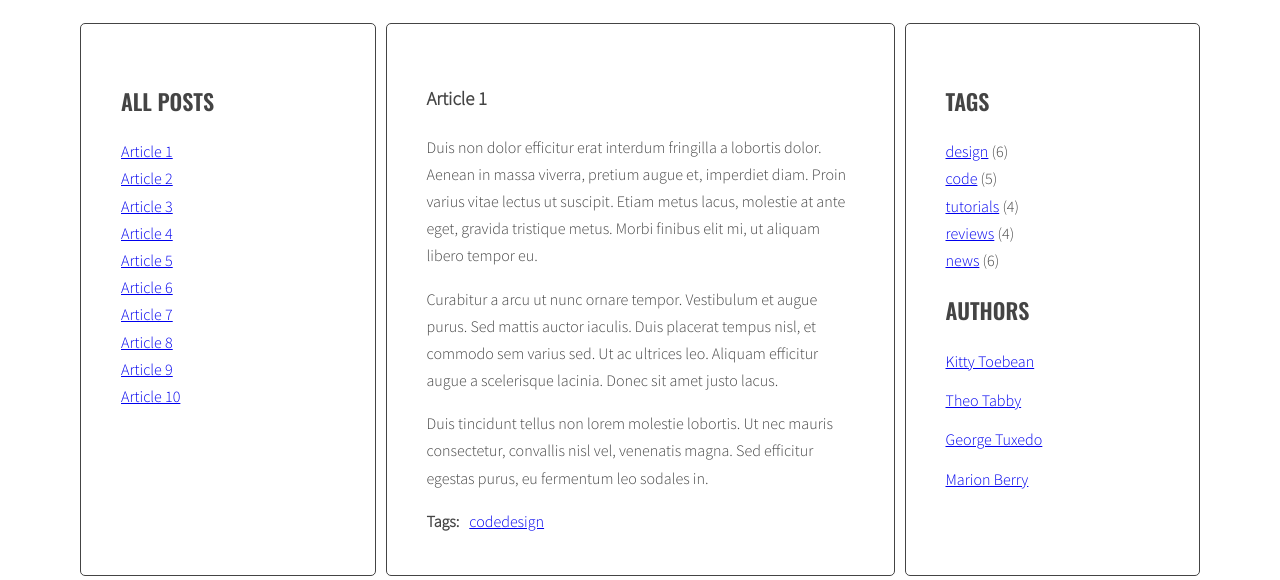
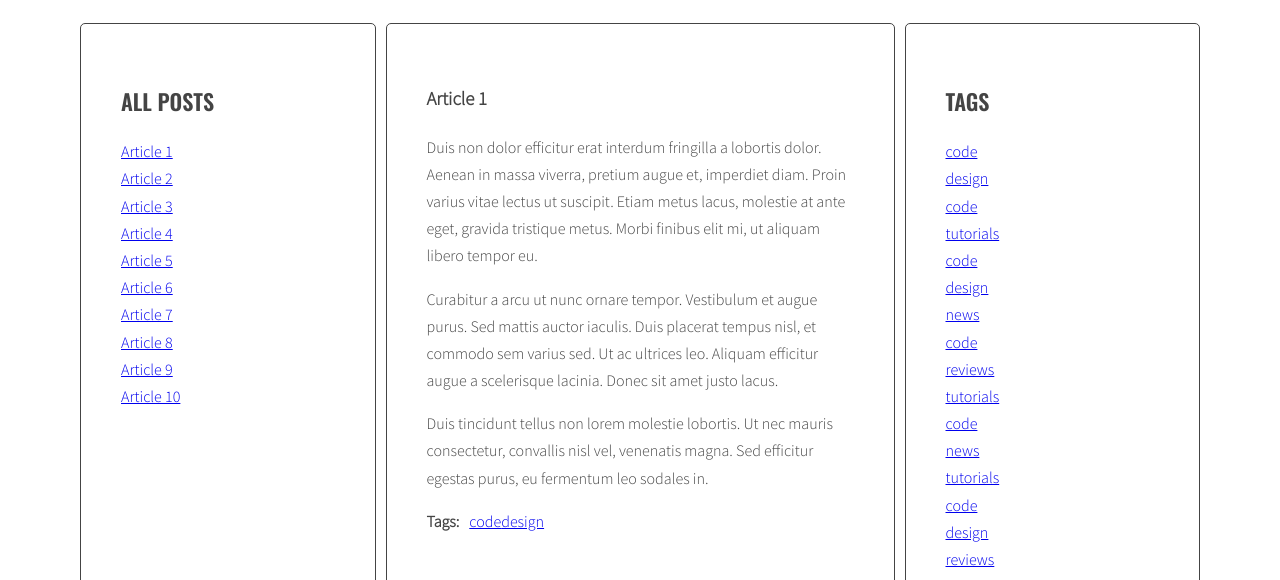
Before and after one commit to KamilaKodilla/javascript-blog, a website: page index.html in a window 1280 px wide. Shown: the part 220-800 px from the top of the page. Drawn offline with nearby package versions, Linux system fonts and the light colour scheme.

Commit message:
links of tags

```diff
--- a/index.html
+++ b/index.html
@@ -180,11 +180,7 @@
                 <aside class="sidebar">
                   <h2 class="section-title">Tags</h2>
                   <ul class="list tags">
-                    <li><a href="#">design</a> <span>(6)</span></li>
-                    <li><a href="#">code</a> <span>(5)</span></li>
-                    <li><a href="#">tutorials</a> <span>(4)</span></li>
-                    <li><a href="#">reviews</a> <span>(4)</span></li>
-                    <li><a href="#">news</a> <span>(6)</span></li>
+
                   </ul>
                   <h2 class="section-title">Authors</h2>
                   <ul class="list authors">
--- a/js/script.js
+++ b/js/script.js
@@ -40,13 +40,12 @@
 
   };
 
-  /* lesson 6.5*/
-
   const optArticleSelector = '.post',
     optTitleSelector = '.post-title',
     optTitleListSelector = '.titles',
     optArticleTagsSelector = '.post-tags .list',
-    optArticleAuthorSelector = '.post-author';
+    optArticleAuthorSelector = '.post-author',
+    optTagsListSelector = '.tags.list';
 
   function generateTitleLinks(customSelector = ''){
 
@@ -89,6 +88,9 @@
   generateTitleLinks();
 
   function generateTags(){
+    /* [NEW] create a new variable allTags with an empty array */
+    let allTags = [];
+
     /* find all articles */
     const articles = document.querySelectorAll(optArticleSelector);
     /* START LOOP: for every article: */
@@ -107,12 +109,26 @@
         const linkHTML = '<li><a href="#tag-' + articleTags + '"<span>' + tag + '</span></a></li>';
         /* add generated code to html variable */
         html = html + linkHTML;
+
+    /* [NEW] check if this link is NOT already in allTags */
+    if(allTags.indexOf(linkHTML) == -1){
+    /* [NEW] add generated code to allTags array */
+    allTags.push(linkHTML);
+    }
+
       /* END LOOP: for each tag */
       }
       /* insert HTML of all the links into the tags wrapper */
       tagsWrapper.innerHTML = html;
     /* END LOOP: for every article: */
     }
+
+    /* [NEW] find list of tags in right column */
+    const tagList = document.querySelector('.tags');
+
+    /* [NEW] add html from allTags to tagList */
+    tagList.innerHTML = allTags.join(' ');
+
   }
 
   generateTags();
```
